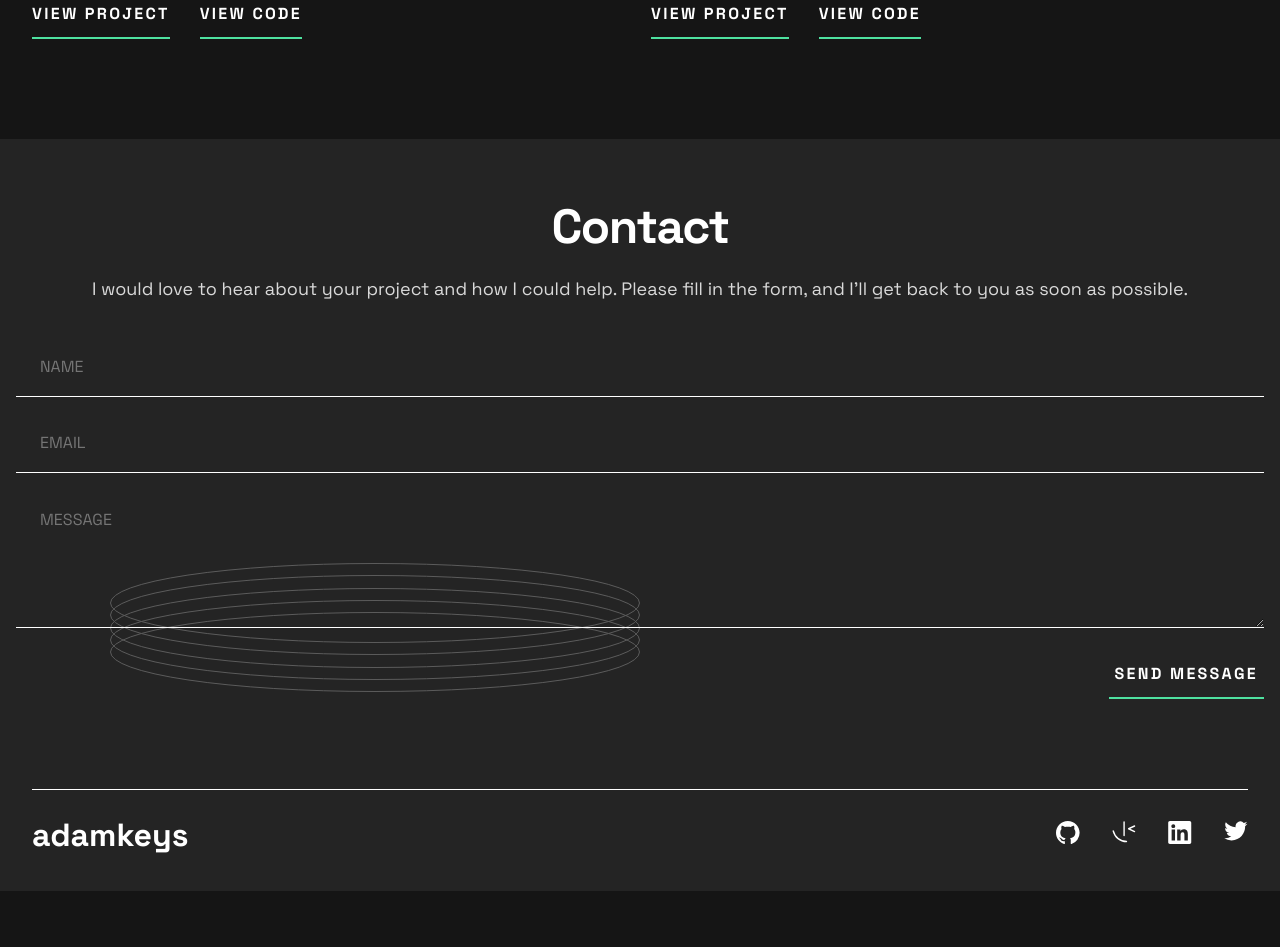
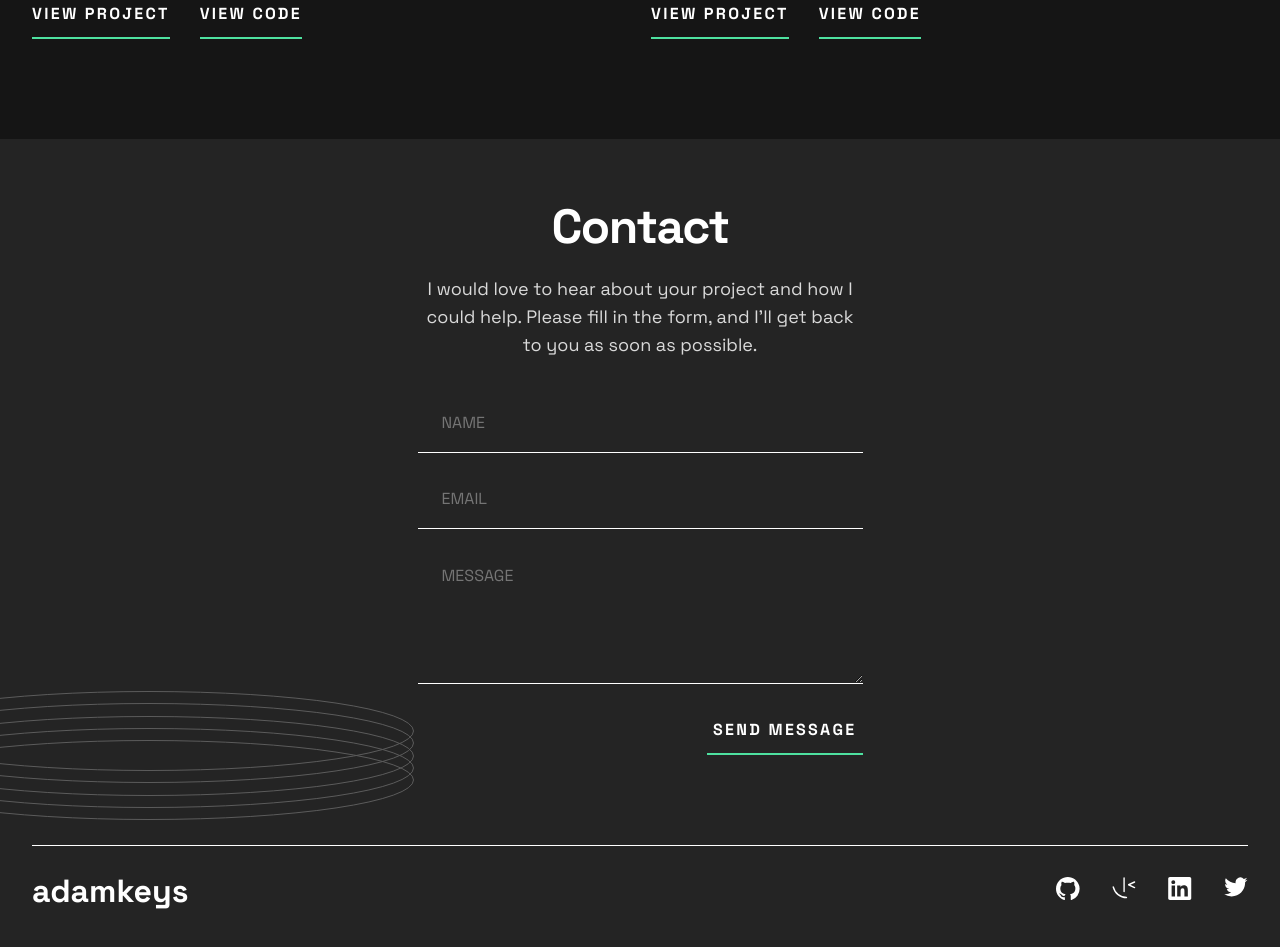
Before and after one commit to VeseMir2k/single-page-developer-portfolio, a Vue app: page / in a window 1280 px wide. Shown: the part 3180-4127 px from the top of the page. Before the commit the page ends 4071 px from the top, so only its background shows below. Built offline with nearby package versions, Linux system fonts and the light colour scheme.

Commit message:
📝 (ContactForm.vue): Add responsive styling for form width and position on tablets 📝 (ContactHeader.vue): Add responsive styling for header width on tablets 📝 (TheContact.vue): Add responsive styling for contact section alignment on tablets

```diff
--- a/src/components/contact/ContactForm.vue
+++ b/src/components/contact/ContactForm.vue
@@ -157,4 +157,14 @@ const submitForm = () => {
     }
   }
 }
+
+@media (min-width: $tablet-breakpoint) {
+  .form {
+    width: 445px;
+    &::after {
+      bottom: -65px;
+      left: -120%;
+    }
+  }
+}
 </style>
--- a/src/components/contact/ContactHeader.vue
+++ b/src/components/contact/ContactHeader.vue
@@ -25,4 +25,10 @@ defineOptions({
     color: $grey-color;
   }
 }
+
+@media (min-width: $tablet-breakpoint) {
+  .contact-header {
+    width: 445px;
+  }
+}
 </style>
--- a/src/components/contact/TheContact.vue
+++ b/src/components/contact/TheContact.vue
@@ -22,4 +22,10 @@ defineOptions({
   gap: 50px;
   padding: 60px 16px 90px;
 }
+
+@media (min-width: $tablet-breakpoint) {
+  .contact-section {
+    align-items: center;
+  }
+}
 </style>
```
